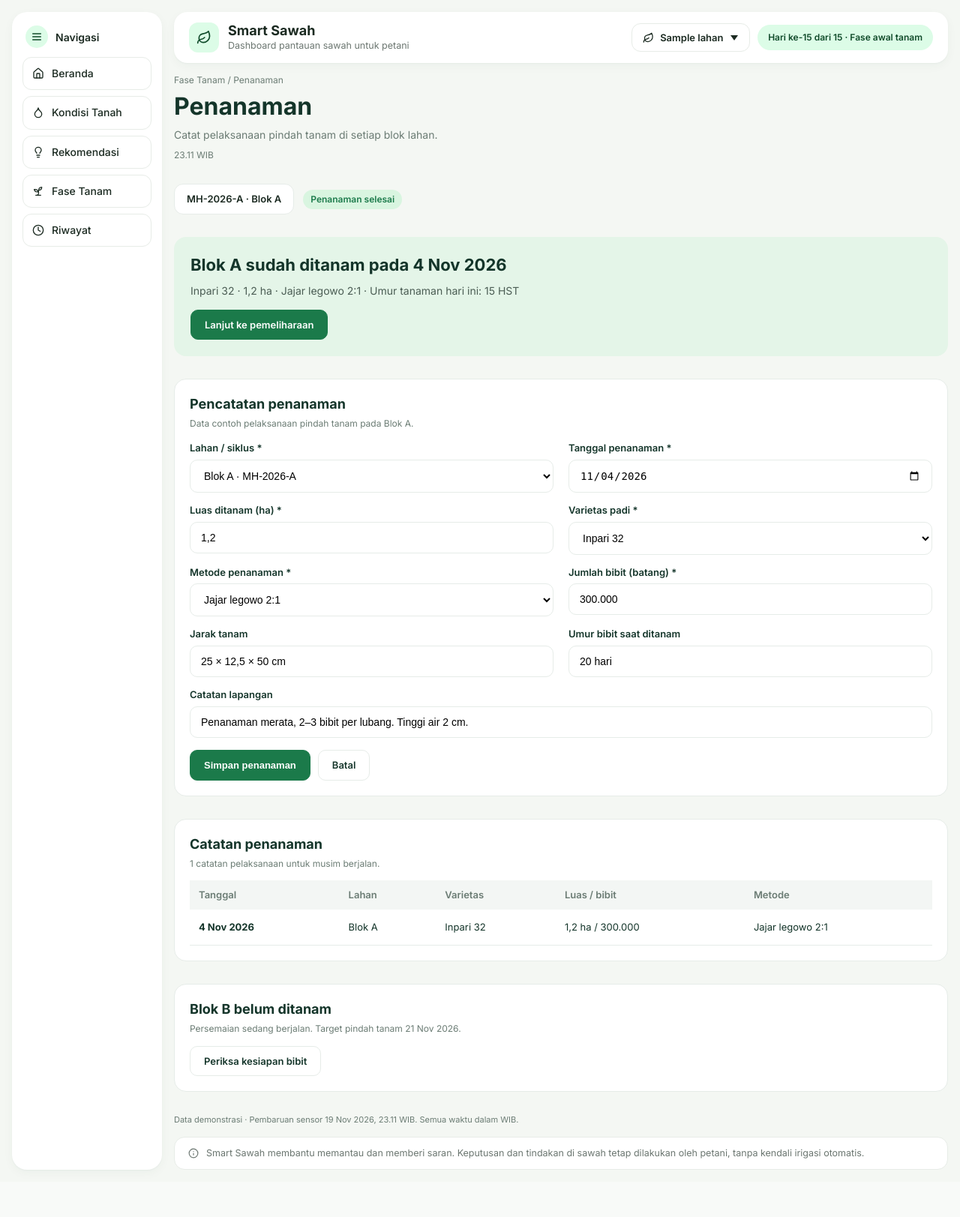
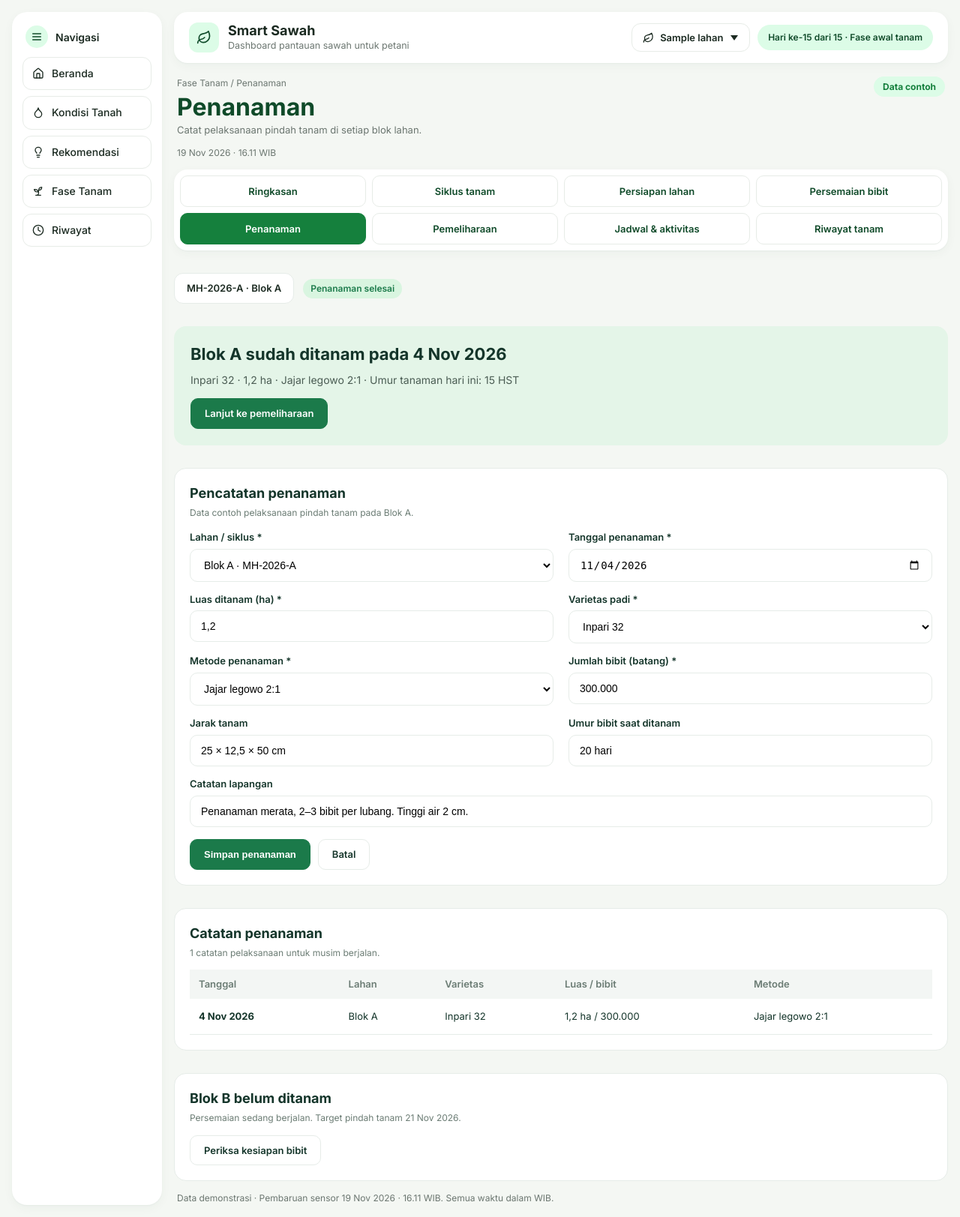
Before and after one commit to Indraaa4i/Smart_Monitoring_Pertanian, a Laravel app: page /fase-tanam/penanaman in a window 1280 px wide. Shown: the whole page at 75% size. Before the commit the page ends 1561 px from the top, so only its background shows below. Run offline with Laravel 12, Linux system fonts and the light colour scheme; tables that the repository leaves empty hold one stand-in row (values such as "Sample post"); style sheets or scripts are compiled from the project's sources; parts of the project's set-up code (start-up, migrations or seed data) failed here and were passed over; some web fonts are replaced.

Commit message:
Tambah halaman Penanaman dan Persemaian pada Fase Tanam

```diff
--- a/app/Http/Controllers/FaseTanamController.php
+++ b/app/Http/Controllers/FaseTanamController.php
@@ -6,6 +6,7 @@ use App\Models\Lahan;
 use App\Services\DashboardService;
 use App\Services\FaseTanamRingkasanService;
 use App\Services\FaseTanamService;
+use Carbon\Carbon;
 use Illuminate\Http\Request;
 
 class FaseTanamController extends Controller
@@ -53,7 +54,7 @@ class FaseTanamController extends Controller
             (int) $request->query('lahan')
         ) ?? $daftarLahan->first();
 
-        $tanggalTanam = \Carbon\Carbon::create(
+        $tanggalTanam = Carbon::create(
             2026, 11, 4, 0, 0, 0, 'Asia/Jakarta'
         );
 
@@ -87,16 +88,16 @@ class FaseTanamController extends Controller
         }
         unset($item);
 
-        // Masukkan tab yang sudah disesuaikan kembali ke data
         $dataContoh['tab'] = $tab;
 
         return view('pages.penanaman', [
             'title'        => 'Penanaman',
-            'sekarang'      => now('Asia/Jakarta')->locale('id'),
+            'sekarang'     => now('Asia/Jakarta')->locale('id'),
             'daftarLahan'  => $daftarLahan,
             'lahan'        => $lahan,
-            'phase'         => $lahan ? $dashboard->phase($lahan) : null,
-            'waktu'         => now()->locale('id')
+            'phase'        => $lahan ? $dashboard->phase($lahan) : null,
+            'contoh'       => config('sawah_fase_tanam.contoh'),
+            'waktu'        => now()->locale('id')
                 ->translatedFormat('j M Y · H.i').' WIB',
 
             'penanaman'    => $penanaman,
@@ -111,4 +112,60 @@ class FaseTanamController extends Controller
             ...$dataContoh,
         ]);
     }
+
+    // Halaman Persemaian Bibit
+    public function persemaian(
+        Request $request,
+        DashboardService $dashboard,
+        FaseTanamRingkasanService $ringkasan,
+    ) {
+        $daftarLahan = Lahan::orderBy('nama_lahan')->get();
+
+        $lahan = $daftarLahan->firstWhere(
+            'id',
+            (int) $request->query('lahan')
+        ) ?? $daftarLahan->first();
+
+        // Data contoh persemaian
+        $data = $ringkasan->persemaian();
+
+        // Menghitung umur bibit
+        $tanggalSemai = Carbon::parse($data['tanggal_semai'], 'Asia/Jakarta');
+        $tanggalPeriksa = Carbon::parse($data['tanggal_periksa'], 'Asia/Jakarta');
+        $umurBibit = (int) $tanggalSemai->diffInDays($tanggalPeriksa);
+
+        // Mengambil tab dari service
+        $dataContoh = $ringkasan->dataContoh();
+        $tab = $dataContoh['tab'];
+
+        // Mengatur tab Persemaian Bibit agar aktif
+        foreach ($tab as &$item) {
+            if ($item['label'] === 'Persemaian bibit') {
+                $item['url'] = route('fase-tanam.persemaian');
+                $item['aktif'] = true;
+            } else {
+                $item['aktif'] = false;
+            }
+        }
+        unset($item);
+
+        $dataContoh['tab'] = $tab;
+
+        return view('pages.persemaian-bibit', [
+            'title'        => 'Persemaian Bibit',
+            'sekarang'     => now('Asia/Jakarta')->locale('id'),
+            'daftarLahan'  => $daftarLahan,
+            'lahan'        => $lahan,
+            'phase'        => $lahan ? $dashboard->phase($lahan) : null,
+            'contoh'       => config('sawah_fase_tanam.contoh'),
+            'waktu'        => now()->locale('id')
+                ->translatedFormat('j M Y · H.i').' WIB',
+
+            'data'         => $data,
+            'umurBibit'    => $umurBibit,
+
+            // Data tab dengan Persemaian Bibit aktif
+            ...$dataContoh,
+        ]);
+    }
 }
--- a/app/Services/FaseTanamRingkasanService.php
+++ b/app/Services/FaseTanamRingkasanService.php
@@ -25,7 +25,7 @@ class FaseTanamRingkasanService
             'tab'       => $this->tab(),
             'kartu'     => $this->kartu(),
             'tahapan'   => $this->tahapan(),
-            'aktivitas' => $this->aktivitas(),
+            'aktivitas'  => $this->aktivitas(),
         ];
     }
 
@@ -40,7 +40,10 @@ class FaseTanamRingkasanService
             ],
             ['label' => 'Siklus tanam'],
             ['label' => 'Persiapan lahan'],
-            ['label' => 'Persemaian bibit'],
+            [
+                'label' => 'Persemaian bibit',
+                'url'   => route('fase-tanam.persemaian'),
+            ],
             [
                 'label' => 'Penanaman',
                 'url'   => route('fase-tanam.penanaman'),
@@ -160,6 +163,41 @@ class FaseTanamRingkasanService
         ];
     }
 
+    /**
+     * Data contoh untuk halaman Persemaian Bibit.
+     */
+    public function persemaian(): array
+    {
+        return [
+            'siklus'          => 'MH-2026-B',
+            'blok'            => 'Blok B',
+            'varietas'        => 'Ciherang',
+            'tanggal_semai'   => '2026-11-01',
+            'tanggal_periksa' => '2026-11-10',
+            'jumlah_benih'    => 20,
+            'daya_tumbuh'    => 92,
+            'kondisi'         => 'Baik',
+            'target_pindah'   => '2026-11-21',
+            'catatan'          => 'Pertumbuhan bibit baik dan merata.',
+            'riwayat' => [
+                [
+                    'tanggal'      => '10 Nov 2026',
+                    'umur'          => 9,
+                    'kondisi'      => 'Baik',
+                    'tinggi'        => '12-14 cm',
+                    'daya_tumbuh' => '92%',
+                ],
+                [
+                    'tanggal'      => '5 Nov 2026',
+                    'umur'          => 4,
+                    'kondisi'      => 'Mulai berkecambah',
+                    'tinggi'        => '3-5 cm',
+                    'daya_tumbuh' => '88%',
+                ],
+            ],
+        ];
+    }
+
     /** Hari setelah tanam (HST) dihitung dari tanggal tanam sampai hari ini (WIB). */
     private function hst(): int
     {
--- a/resources/views/pages/penanaman.blade.php
+++ b/resources/views/pages/penanaman.blade.php
@@ -1,4 +1,7 @@
 @extends('layouts.app')
+
+@section('title', 'Penanaman')
+@section('tanpa-catatan', '1')
 
 @section('content')
 <style>
@@ -24,16 +27,19 @@
     @media(max-width:768px){.pn-grid{grid-template-columns:1fr}}
 </style>
 
-<div>
-    <p style="font-size:12px;color:#6b7c74;margin:0">Fase Tanam / Penanaman</p>
-    <h1 style="font-size:32px;color:#14352a;margin:4px 0">Penanaman</h1>
-    <p style="font-size:14px;color:#6b7c74;margin:0">Catat pelaksanaan pindah tanam di setiap blok lahan.</p>
-    <p style="font-size:12px;color:#6b7c74;margin:8px 0 0">
-        {{ now('Asia/Jakarta')->format('H.i') }} WIB
-    </p>
-</div>
+<header class="halaman-kepala">
+    <div>
+        <p class="remah">Fase Tanam / Penanaman</p>
+        <h1 class="halaman-kepala__judul">Penanaman</h1>
+        <p class="muted">Catat pelaksanaan pindah tanam di setiap blok lahan.</p>
+        <p class="muted muted--xs">{{ $waktu }}</p>
+    </div>
+    @if ($contoh)
+        <span class="lencana-hijau">Data contoh</span>
+    @endif
+</header>
 
-{{-- TAB: pakai komponen yang sama dengan pages/fase-tanam.blade.php (lihat bagian 5) --}}
+<x-fase-tab :tab="$tab" />
 
 <div class="pn-bar">
     <span class="pn-select">{{ $penanaman['siklus'] }} · {{ $penanaman['blok'] }}</span>
@@ -131,7 +137,7 @@
     <a href="#" class="pn-btn">Periksa kesiapan bibit</a>
 </div>
 
-<p style="font-size:11px;color:#6b7c74;margin-top:16px">
-    Data demonstrasi · Pembaruan sensor {{ $sekarang->translatedFormat('j M Y') }}, {{ $sekarang->format('H.i') }} WIB. Semua waktu dalam WIB.
-</p>
+@if ($contoh)
+    <p class="catatan">Data demonstrasi · Pembaruan sensor {{ $waktu }}. Semua waktu dalam WIB.</p>
+@endif
 @endsection
--- a/routes/web.php
+++ b/routes/web.php
@@ -21,6 +21,9 @@ Route::get('/fase-tanam', FaseTanamController::class)
 Route::get('/fase-tanam/penanaman', [FaseTanamController::class, 'penanaman'])
     ->name('fase-tanam.penanaman');
 
+    Route::get('/fase-tanam/persemaian-bibit', [FaseTanamController::class, 'persemaian'])
+    ->name('fase-tanam.persemaian');
+
 // Rekomendasi
 Route::get('/rekomendasi', RekomendasiController::class)
     ->name('rekomendasi');
```
Also changed, not shown: resources/views/pages/persemaian-bibit.blade.php (added).
